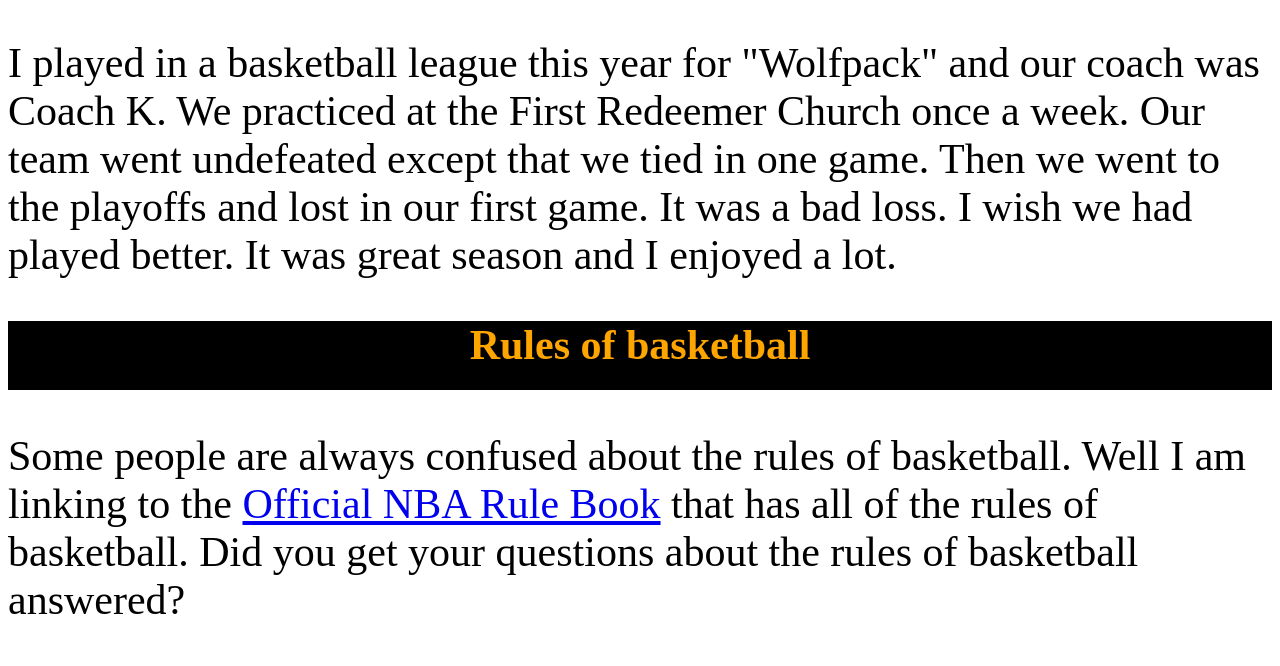
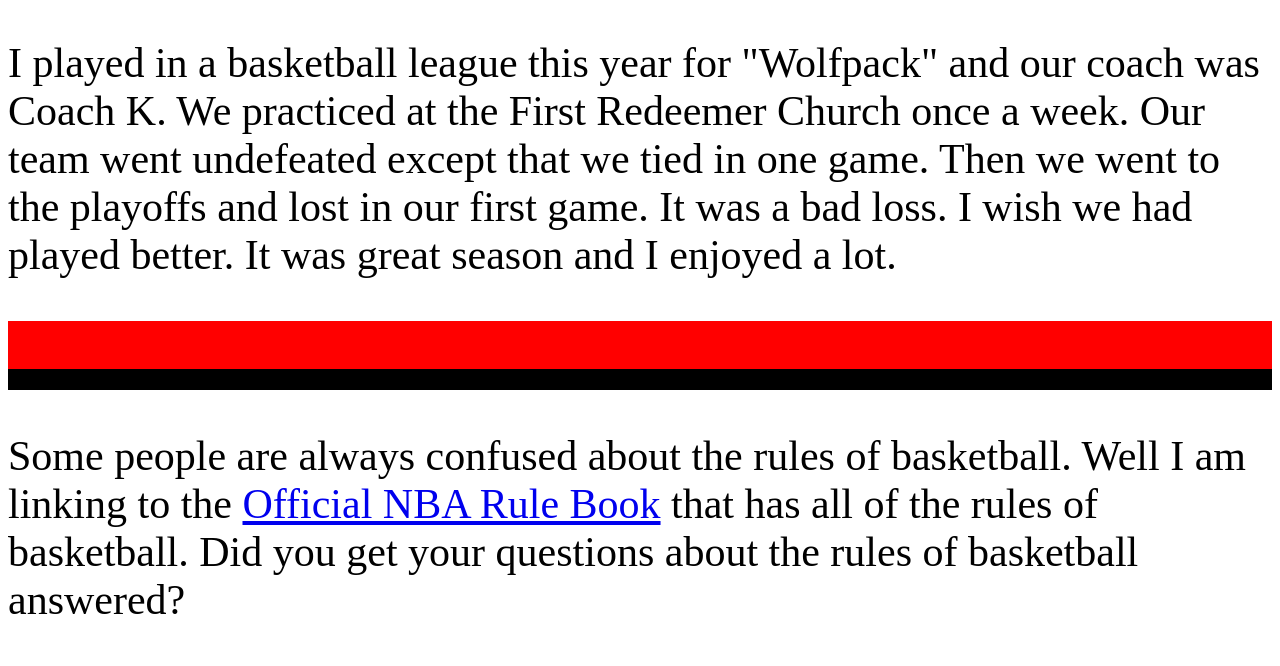
Before and after one commit to ronitg/ronitg.github.com, a plain HTML site: page basketball.html in a window 1280 px wide. Shown: the part 433-1099 px from the top of the page. Drawn offline with Linux system fonts and the light colour scheme.

Commit message:
Update css/basketball.css

```diff
--- a/css/basketball.css
+++ b/css/basketball.css
@@ -1,4 +1,3 @@
-
 
 h1{
   border-color:red;
@@ -19,7 +18,7 @@ h2{
   border-color:black;
   border-bottom-style: solid;
   border-bottom-width: 0.5em;
-  background-color: Black;
-  text-align: center;
-  color: orange;
+  background-color: red;
+  text-align: left;
+  color: red;
 }
```
